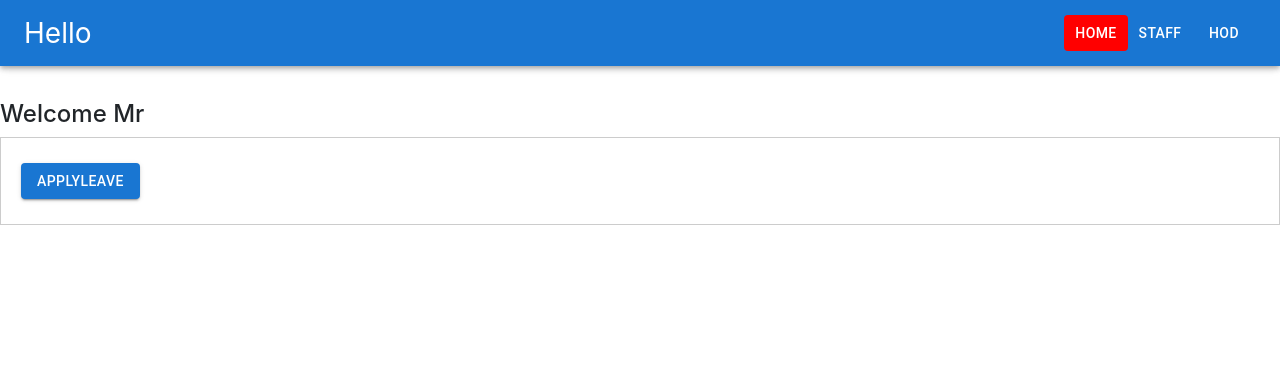
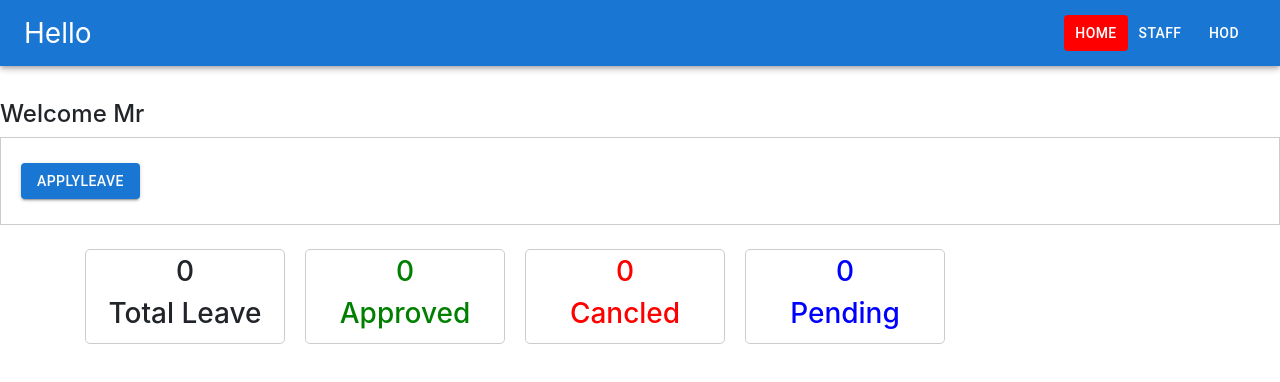
Before and after one commit to riteshsingh132/academyProject, a React (Create React App) app: page /dashbord in a window 1280 px wide. Shown: the top 382 px of the page. Built offline with nearby package versions, Linux system fonts and the light colour scheme.

Commit message:
leave count update

```diff
--- a/src/project5/Dashbord.js
+++ b/src/project5/Dashbord.js
@@ -30,6 +30,10 @@ console.log(user)
         navigateR("/applyleave")
     }
 
+    const approveCount=apldata.filter((item)=> item.leavestatus == "Approved").length
+    const rejectCount=apldata.filter((item)=> item.leavestatus1 == "Rejected").length
+    const pendingCount=apldata.filter((item)=> item.leavestatus == "Pending").length
+
     return (
 
         <div style={{ marginTop: "100px" }}>
@@ -41,16 +45,21 @@ console.log(user)
                 <Button onClick={applyLeaveHandle} style={{ margin: "20px 20px" }} variant='contained'>ApplyLeave</Button>
 
             </div>
-            {/* <div className='container d-flex mt-1 mb-5 gap-4' style={{ textAlign: "center", margin: " 0 auto", gap:"20px" }} >
-                <div>
-                    <h4>10</h4>
-                    Total Leave
+            <div className='container d-flex mt-4 mb-5 gap-4' style={{ textAlign: "center", margin: " 0 auto", gap:"20px" }} >
+                <div style={{border:"1px solid #ccc",borderRadius:"5px",padding:"5px 10px" ,width:"200px"}}>
+                    <h3>{apldata.length}</h3>
+                    <h3>Total Leave</h3>
                 </div>
-                <div><h4>5</h4>
-                    Approved</div>
-                <div><h4>3</h4>
-                    Cancled</div>
-            </div> */}
+                <div style={{color:"green" ,border:"1px solid #ccc",borderRadius:"5px",padding:"5px 10px" ,width:"200px"}}><h3>{approveCount}</h3>
+                    <h3>Approved</h3>
+                </div>
+                <div style={{color:"red" ,border:"1px solid #ccc",borderRadius:"5px",padding:"5px 10px" ,width:"200px"}}><h3>{rejectCount}</h3>
+                    <h3>Cancled</h3>
+                </div>
+                <div style={{color:"blue",border:"1px solid #ccc",borderRadius:"5px",padding:"5px 10px" ,width:"200px"}}><h3>{pendingCount}</h3>
+                    <h3>Pending</h3>
+                </div>
+            </div>
             <div className='container d-flex mb-5 justify-content-center col-12 flex-wrap' >
 
                 {apldata !== [] && apldata?.map((item) => {
@@ -66,7 +75,7 @@ console.log(user)
 
                         <h5>Reason:<span>{item.leavereason}</span></h5>
                         <h6>Status</h6>
-                        <p>{item.leavestatus}</p>
+                        <p>{item.leavestatus} </p>
                         <p>{item.leavestatus1}</p>
                     </div>
 
```
